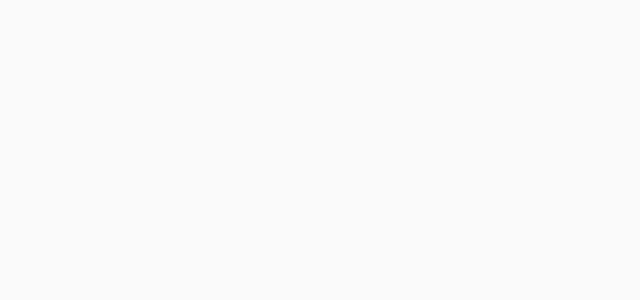
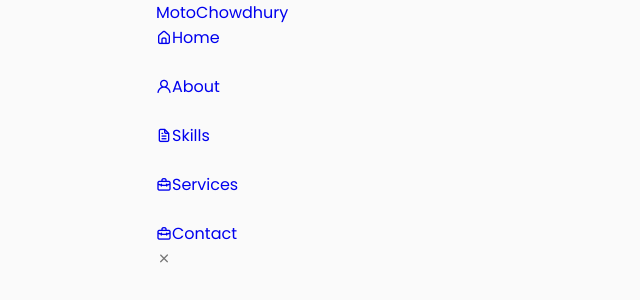
Before and after one commit to motochowdhury/portfolio_design_3.0, a React (Create React App) app: page / in a window 1280 px wide. Shown: the top 300 px of the page, without its empty margins (0-640 px from the left). Built offline with nearby package versions, Linux system fonts and the light colour scheme.

Commit message:
nav logo and item added

```diff
--- a/src/App.css
+++ b/src/App.css
@@ -95,7 +95,7 @@ ul {
   list-style: none;
 }
 a {
-  text-decoration: none;
+  text-decoration: none !important;
 }
 button {
   cursor: pointer;
--- a/src/components/Header/Header.jsx
+++ b/src/components/Header/Header.jsx
@@ -4,7 +4,48 @@ import "./Header.css";
 export const Header = () => {
   return (
     <>
-      <header></header>
+      <header className="header">
+        <nav className="nav container">
+          <a href="index.html" className="lav_logo">
+            MotoChowdhury
+          </a>
+          <div className="nav_menu">
+            <ul className="nav_list grid">
+              <li className="nav_item">
+                <a href="#home" className="nav_link">
+                  <i className="uil uil-estate nav_icon"></i>
+                  Home
+                </a>
+              </li>
+              <li className="nav_item">
+                <a href="#about" className="nav_link">
+                  <i className="uil uil-user nav_icon"></i>
+                  About
+                </a>
+              </li>
+              <li className="nav_item">
+                <a href="#skills" className="nav_link">
+                  <i className="uil uil-file-alt nav_icon"></i>
+                  Skills
+                </a>
+              </li>
+              <li className="nav_item">
+                <a href="#services" className="nav_link">
+                  <i className="uil uil-briefcase-alt nav_icon"></i>
+                  Services
+                </a>
+              </li>
+              <li className="nav_item">
+                <a href="#contact" className="nav_link">
+                  <i className="uil uil-briefcase-alt nav_icon"></i>
+                  Contact
+                </a>
+              </li>
+            </ul>
+            <i className="uil uil-times nav_close"></i>
+          </div>
+        </nav>
+      </header>
     </>
   );
 };
```
